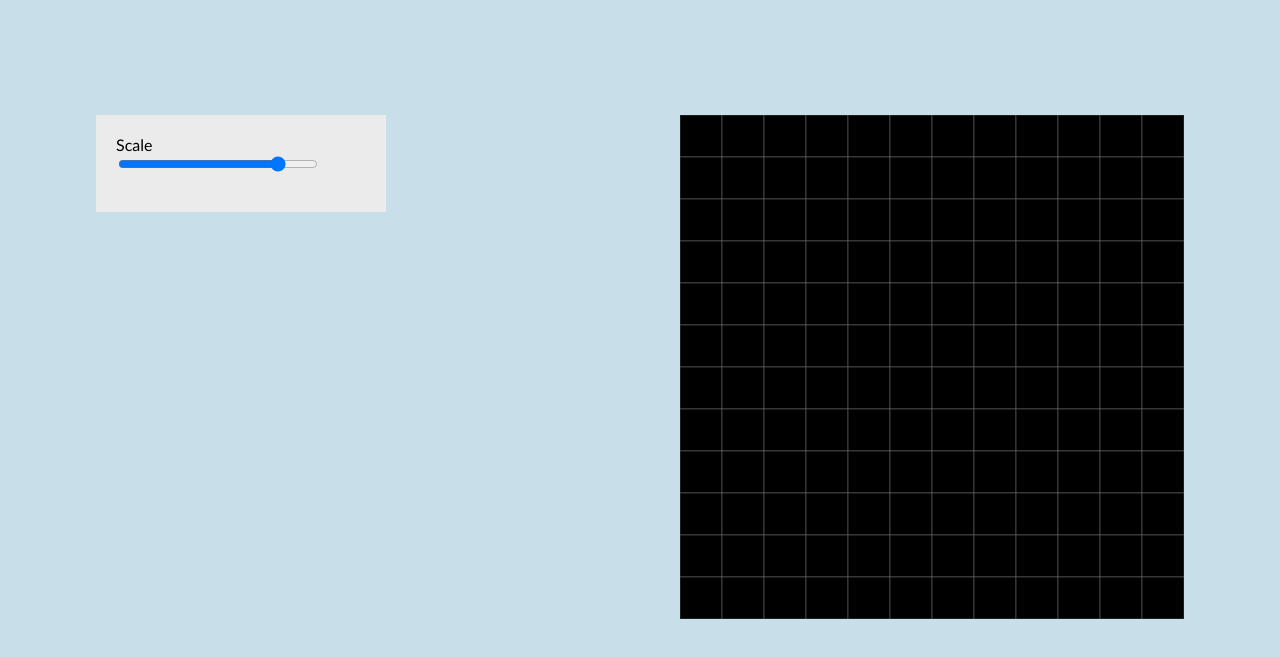
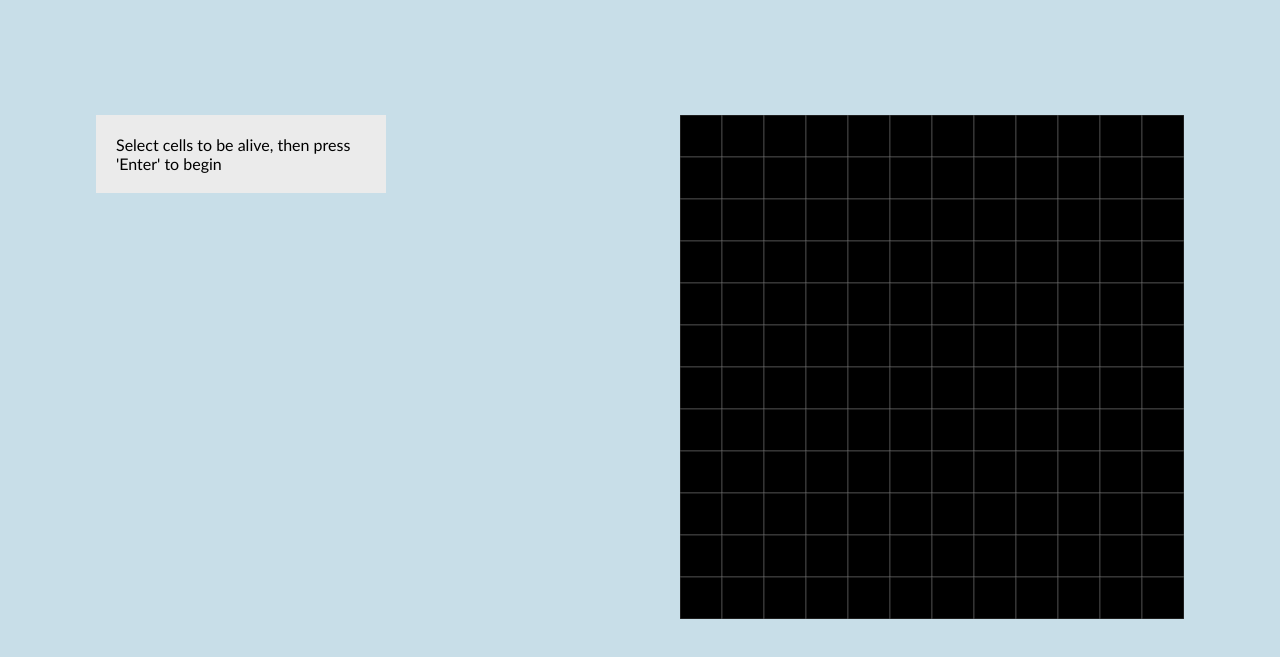
Before and after one commit to russell-rozenbaum/MusicByCGOL, a plain HTML site: page index.html in a window 1280 px wide. Shown: the part 93-750 px from the top of the page. Drawn offline with nearby package versions, Linux system fonts and the light colour scheme.

Commit message:
added ui grid and ui cell selection functionality, along with note names

```diff
--- a/index.html
+++ b/index.html
@@ -18,10 +18,16 @@
         </nav>
         <div class="items">
             <div class="inputBox">
-                <label for="sliderInput">Scale <span id="sliderValue"></span></label>
+                <!--
+                <label for="sliderInput">n/a<span id="sliderValue"></span></label>
                 <input type="range" id="sliderInput" min="1" max="81" value="67">
+                -->
+                <div>
+                    Select cells to be alive, then press 'Enter' to begin
+                </div>
             </div>
             <canvas id="canvas1"></canvas>
+
         </div>
 
     </main>
--- a/main.js
+++ b/main.js
@@ -231,7 +231,6 @@ function handleMouseClick(event) {
     const cellIndex = row * gridSize + col;
 
     for (let i = 0; i < grid.length; i++) {
-        console.log(i === cellIndex);
         if (i === cellIndex) {
             grid[i].alive = !grid[i].alive;
             grid[i].draw();
```
